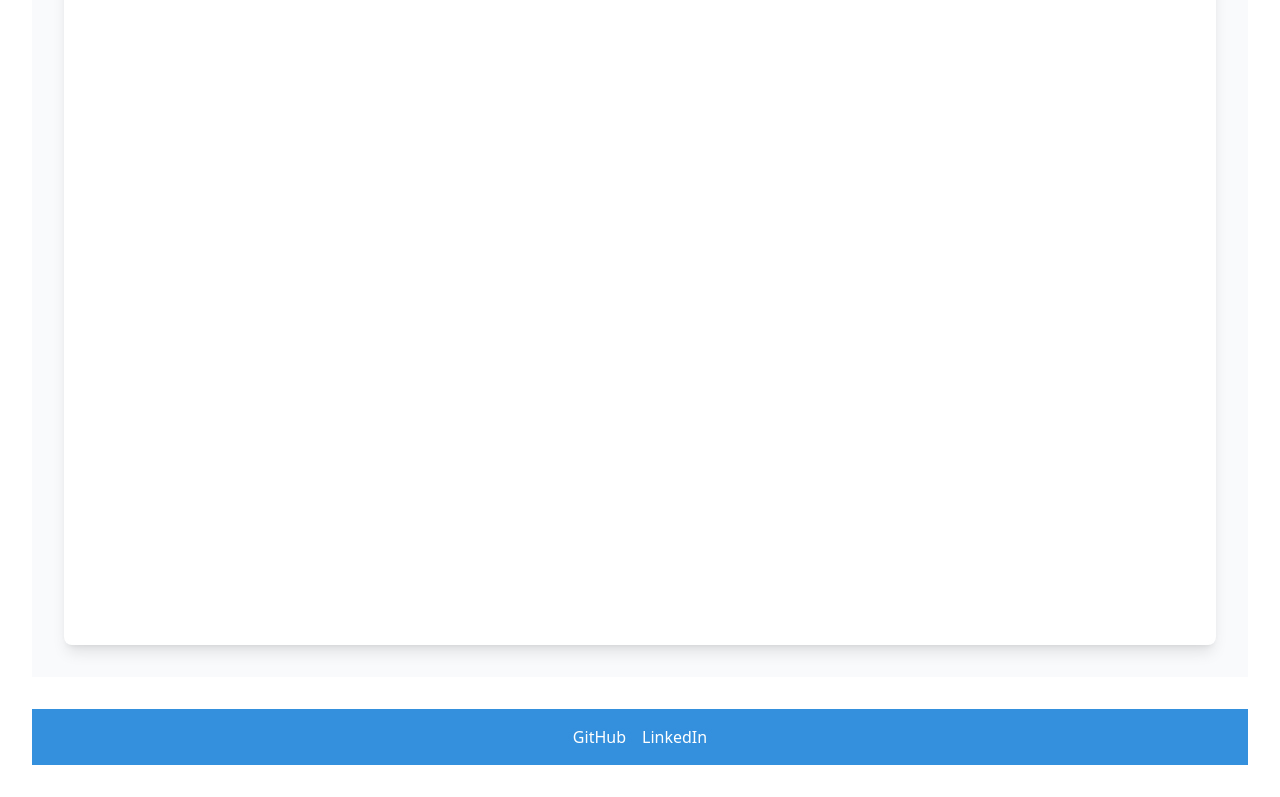
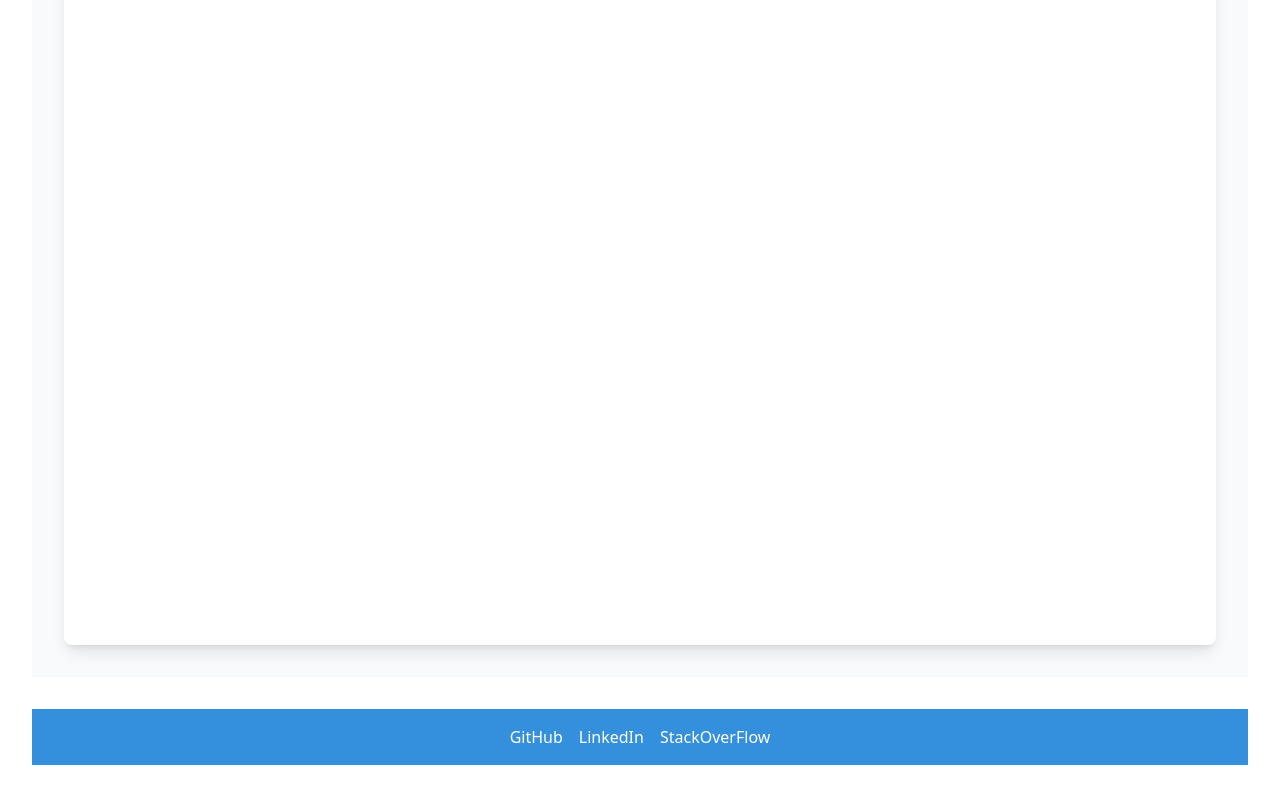
Before and after one commit to JToton/CodeCanvas, a React (Vite) app in the folder react-portfolio/: page /resume in a window 1280 px wide. Shown: the part 759-1556 px from the top of the page. Built offline with nearby package versions, Linux system fonts and the light colour scheme.

Commit message:
Added third link to footer per AC requirements
- Added stack overflow to footer to meet AC requirements
- Currently do not have a third social to share but created a stack overflow for future personal and professional use

```diff
--- a/react-portfolio/src/components/Footer.jsx
+++ b/react-portfolio/src/components/Footer.jsx
@@ -20,6 +20,14 @@ function Footer() {
         >
           LinkedIn
         </a>
+        <a
+          href="https://stackoverflow.com/users/26473779/jacob-toton"
+          target="_blank"
+          rel="noopener noreferrer"
+          className="hover:text-accent transition duration-300"
+        >
+          StackOverFlow
+        </a>
       </div>
     </footer>
   );
```
